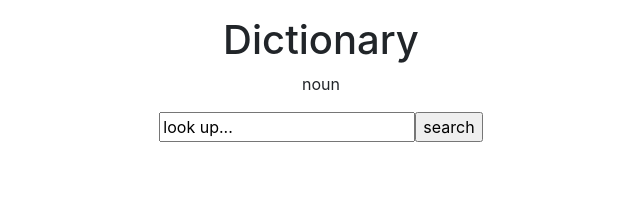
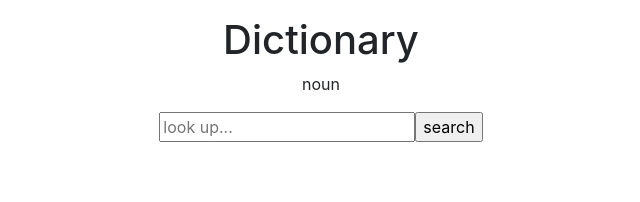
Before and after one commit to emmasarge/dictionary-project, a React (Create React App) app: page / in a window 1280 px wide. Shown: the top 202 px of the page, without its empty margins (319-959 px from the left). Built offline with nearby package versions, Linux system fonts and the light colour scheme.

Commit message:
initialise search form

```diff
--- a/src/components/molecules/searchBar.js
+++ b/src/components/molecules/searchBar.js
@@ -1,17 +1,31 @@
-import React from "react";
+import React, { useState } from "react";
 
 export default function SearchBar() {
+  let [keyword, setKeyword] = useState("");
+
+  function search(event) {
+    event.preventDefault();
+    alert(`looking for definition of ${keyword}...`)
+  }
+
+  function handleKeywordChange(event) {
+   setKeyword(event.target.value);
+  }
   return (
     <>
       <div className="text-center mt-3">
-        <h1 >Dictionary</h1>
+        <h1>Dictionary</h1>
         <p>noun</p>
       </div>
       <div>
-          <form className="mx-auto text-center">
-              <input type="text" value="look up..."/>
-              <input type="submit" value="search"/>
-          </form>
+        <form className="mx-auto text-center" onSubmit={search}>
+          <input
+            type="search"
+            placeholder="look up..."
+            onChange={handleKeywordChange}
+          />
+          <input type="submit" value="search" />
+        </form>
       </div>
     </>
   );
```
